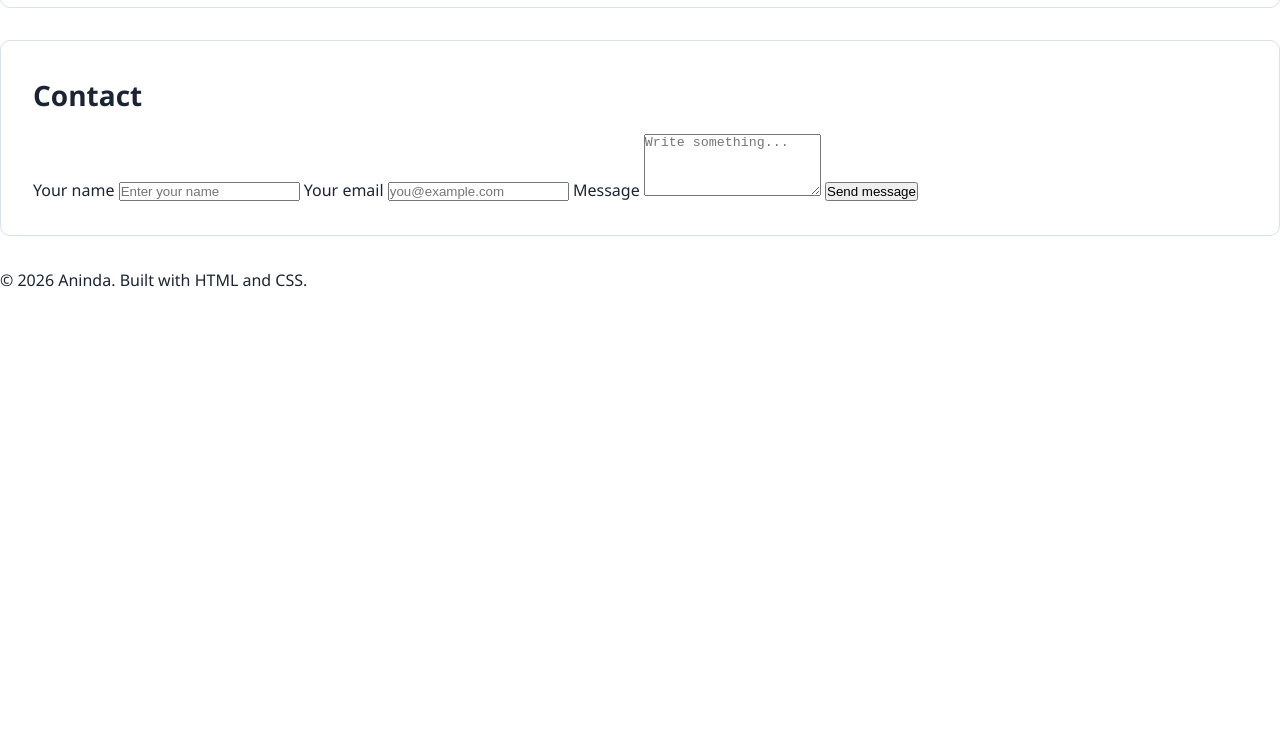
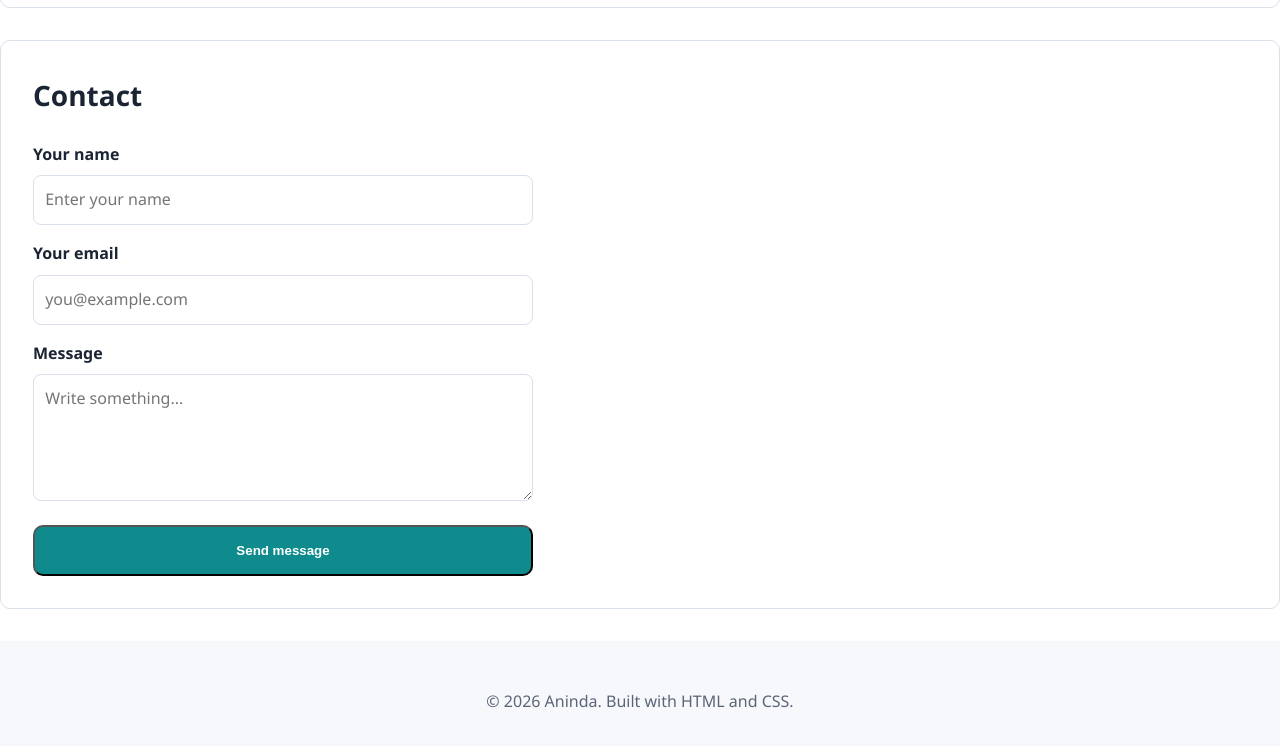
Before and after one commit to Anindaa06/Web-Dev-practice, a plain HTML site: page 2/index.html in a window 1280 px wide. Shown: the part 1366-2112 px from the top of the page. Before the commit the page ends 1676 px from the top, so only its background shows below. Drawn offline with Linux system fonts and the light colour scheme.

Commit message:
refined the contact section and site footer

```diff
--- a/2/style.css
+++ b/2/style.css
@@ -147,3 +147,47 @@ th{
 tbody tr:nth-child(even){
     background-color: var(--paper);
 }
+
+.contact-form {
+    display: flex;
+    flex-direction: column;
+    gap: 0.5rem;
+    max-width: 500px;
+}
+
+.contact-form label {
+    font-weight: 600;
+    margin-top: 0.5rem;
+}
+
+input, textarea{
+    padding: 0.7rem;
+    border: 1px solid var(--line);
+    border-radius: 8px;
+    font: inherit;
+}
+
+textarea{
+    resize: vertical;
+}
+
+button {
+    padding: 1rem;
+    background-color: var(--accent);
+    margin-top: 1rem;
+    border-radius: 10px;
+    font-weight: 600;
+    cursor: pointer;
+    color: #ffffff;
+}
+
+button:hover {
+    background-color: #0b6e70;
+}
+
+.site-footer {
+    padding: 3rem;
+    text-align: center;
+    background-color: var(--paper);
+    color: #5b6577;
+}
```
